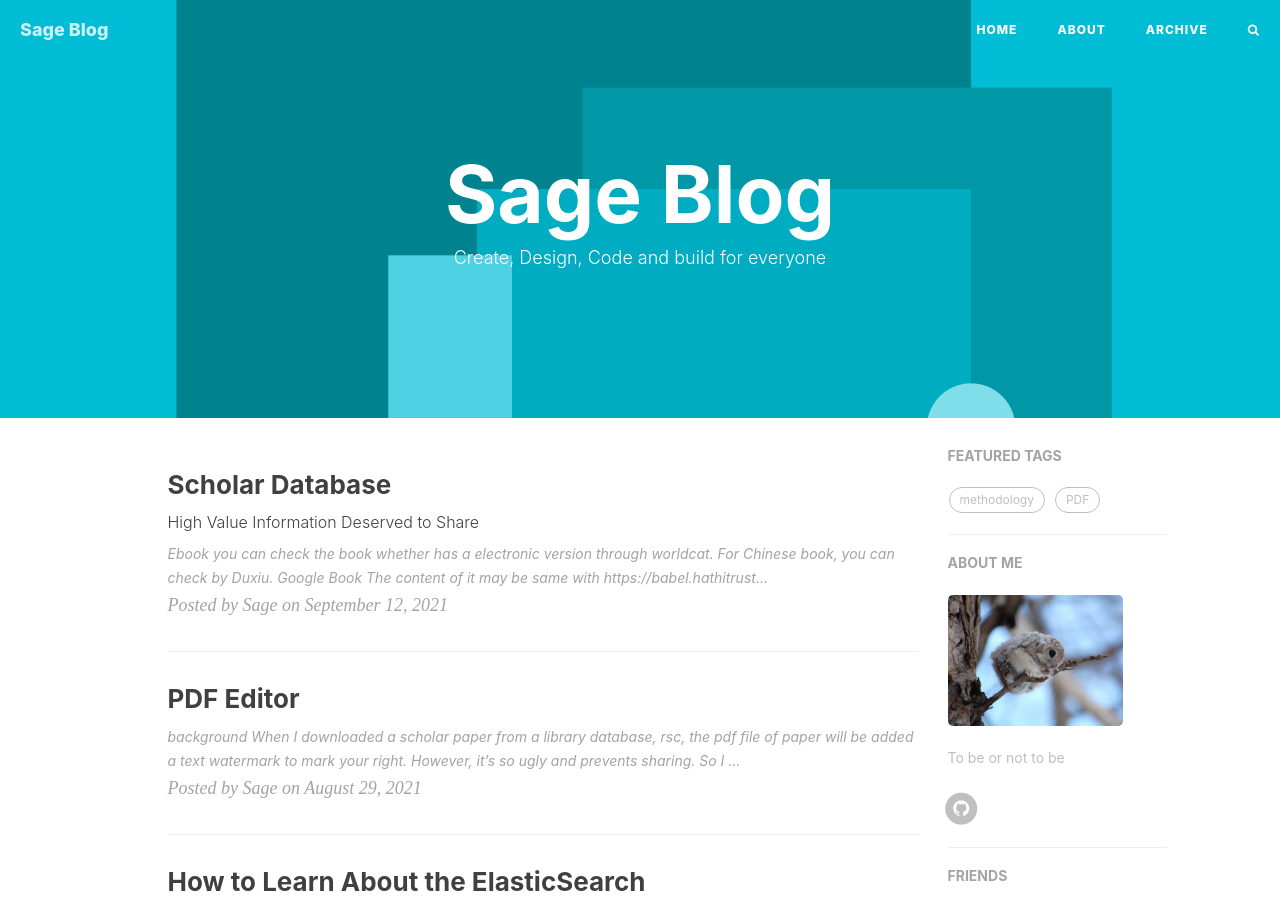
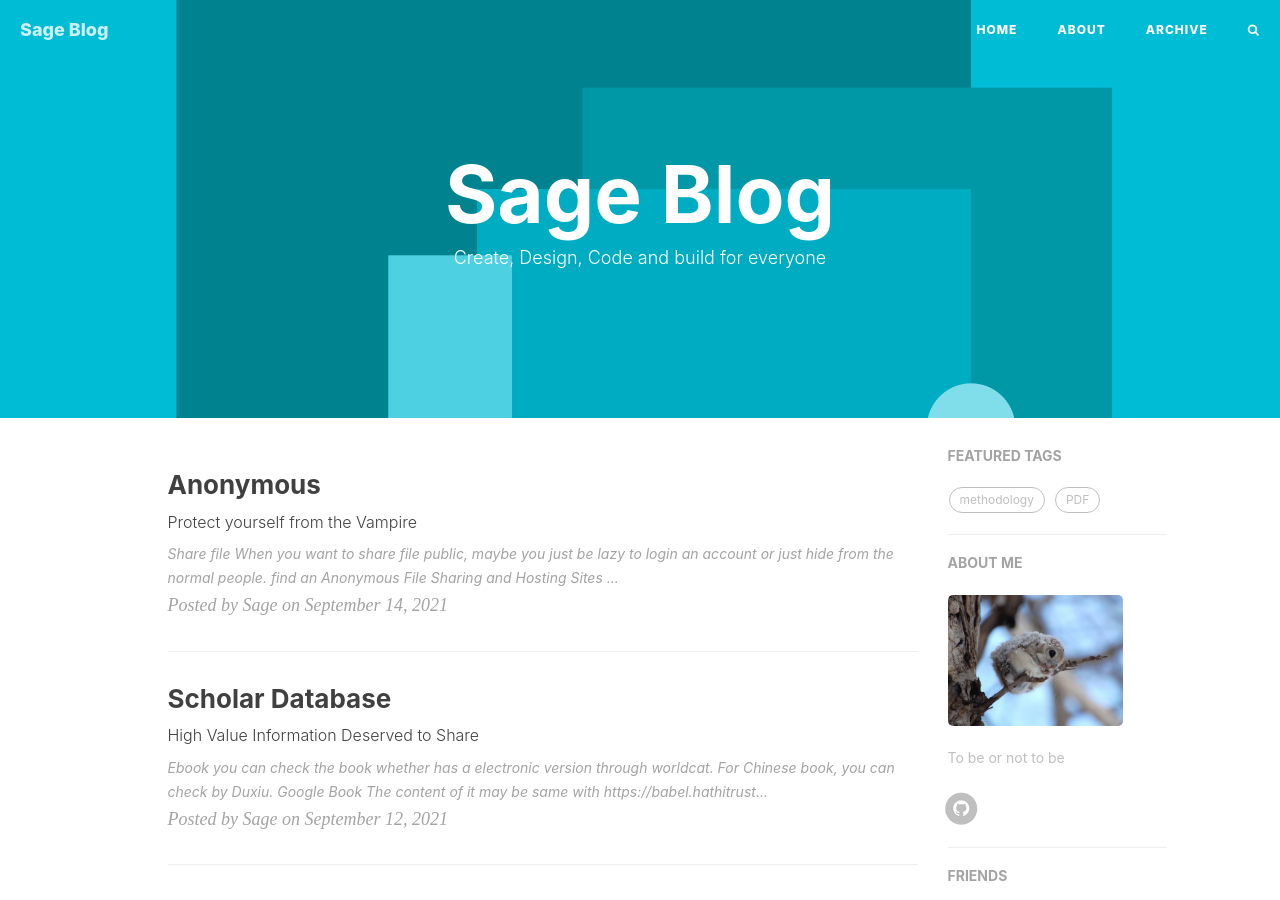
Before and after one commit to sagerenn/sageren.github.io, a Jekyll site: the page built from index.html, in a window 1280 px wide and 900 px high. Built offline with Jekyll 4.4.1, drawn with Linux system fonts in a browser that asks for light colours; nearby versions of some CDN libraries; the list of posts is cut into pages by our own code; comment, search, counter and statistics services are not loaded.

Commit message:
add post Anonymous

```diff
--- /dev/null
+++ b/_posts/2021-09-14-anonymous.md
@@ -0,0 +1,23 @@
+---
+layout: post
+title: "Anonymous"
+subtitle: "Protect yourself from the Vampire"
+author: "Sage"
+tags:
+  - File
+  - Share
+---
+
+
+# Share file
+When you want to share file public, maybe you just be lazy to login an account or just hide from the normal people.
+1. find an Anonymous File Sharing and Hosting Sites
+
+    |          name           |     limit      |
+    | :---------------------: | :------------: |
+    | https://zippyshare.com/ | maximum 500 MB |
+    |  https://transfer.sh/   |       -        |
+
+2. upload to some hidden endpoint, like ftp, forum
+
+However, to keep your file forever or longer, you may take another step. e.g. caching them to [Wayback Machine](https://archive.org/web/).
```
Also changed, not shown: _posts/2021-08-29-pdf-editor.md (+2 -0 lines).
